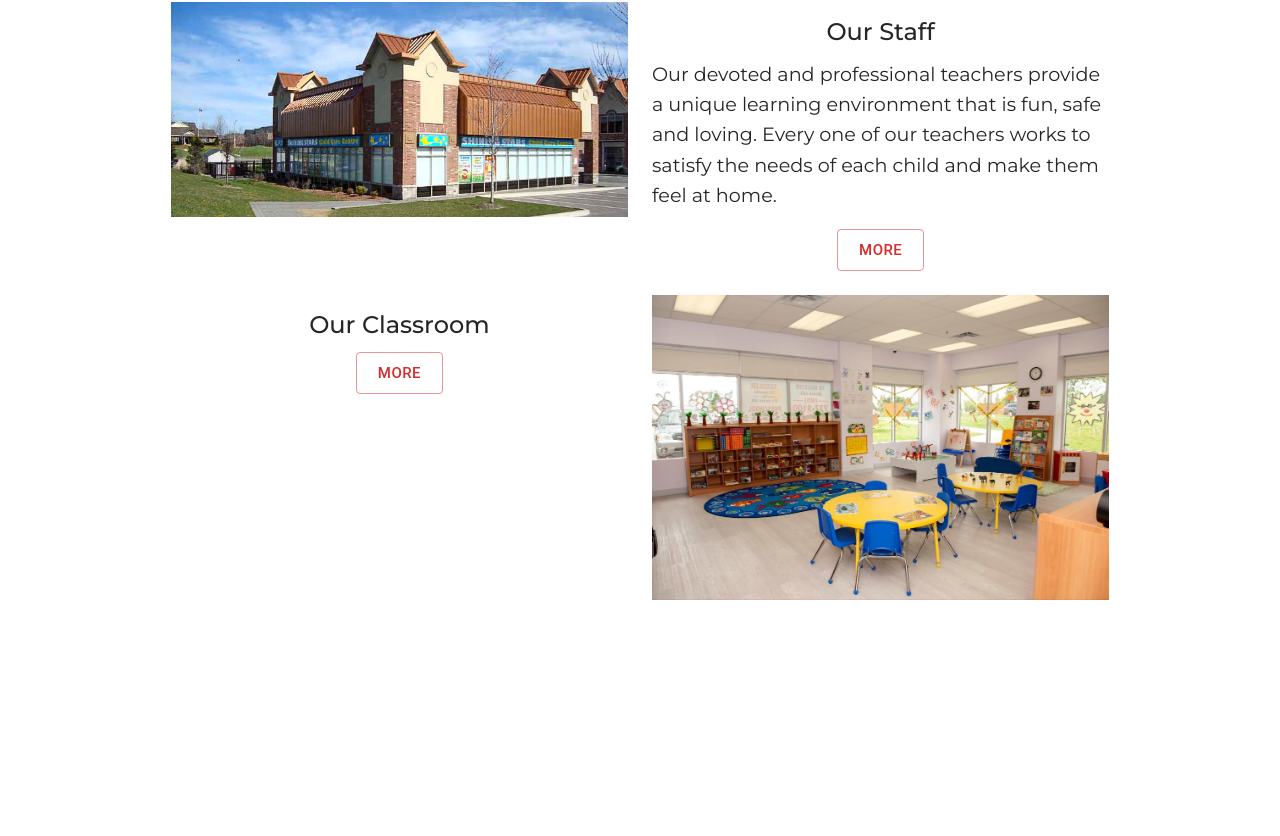
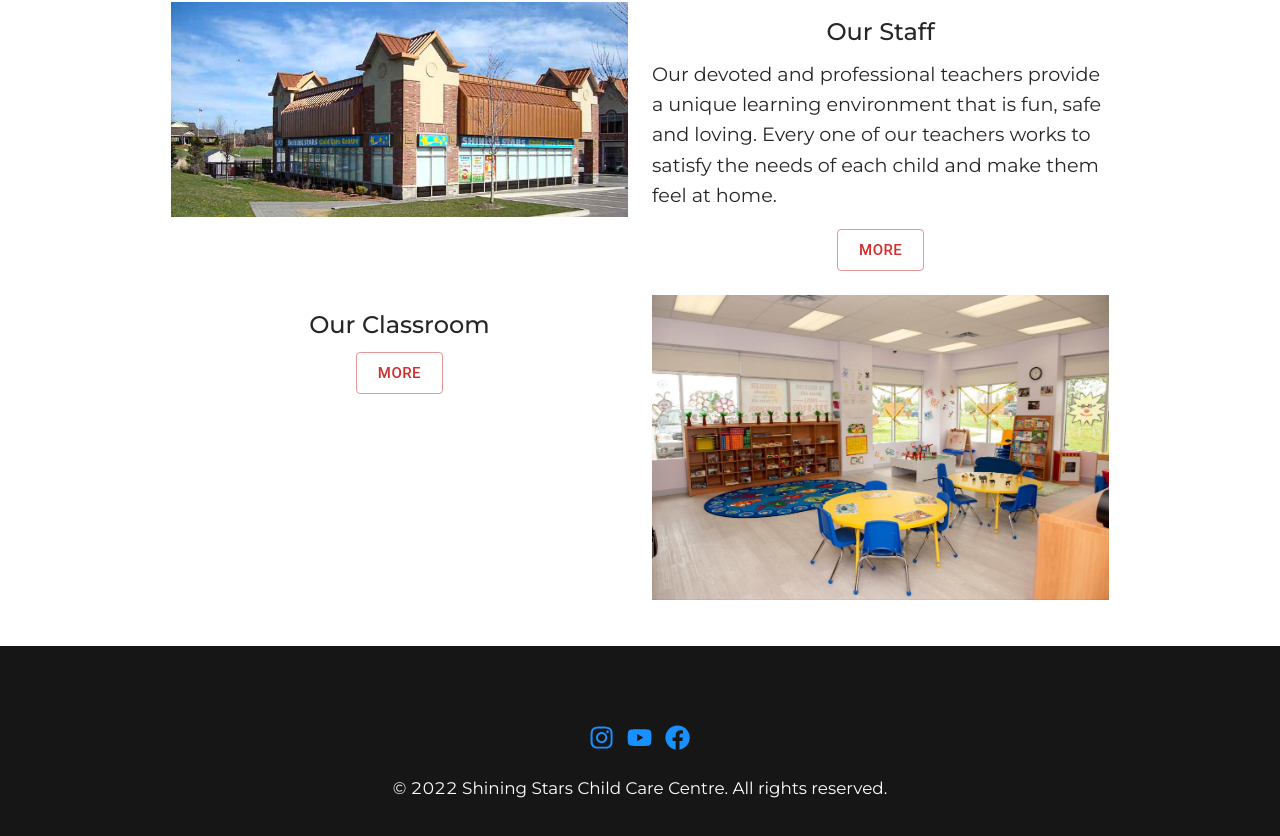
Before and after one commit to yuelinwen/shining-stars-childcare, a React (Create React App) app: page / in a window 1280 px wide. Shown: the part 3359-4195 px from the top of the page. Before the commit the page ends 4005 px from the top, so only its background shows below. Built offline with nearby package versions, Linux system fonts and the light colour scheme; the HTML template or start-up script is replaced by a standard one.

Commit message:
add footer, react-icon

```diff
--- a/package.json
+++ b/package.json
@@ -14,6 +14,7 @@
     "react": "^17.0.2",
     "react-bootstrap": "^2.2.1",
     "react-dom": "^17.0.2",
+    "react-icons": "^4.3.1",
     "react-router-dom": "^6.2.2",
     "react-scripts": "5.0.0",
     "sass": "^1.49.9",
--- a/src/App.js
+++ b/src/App.js
@@ -1,11 +1,14 @@
 import './App.css';
 import HomePage from './page/homepage';
 import NavbarComponent from './components/navbar';
+import FooterComponent from './components/footer';
+
 function App() {
   return (
     <>
       <NavbarComponent />
       <HomePage />
+      <FooterComponent />
     </>
   );
 }
--- /dev/null
+++ b/src/components/footer/index.jsx
@@ -0,0 +1,26 @@
+import React from "react";
+import "./styles.scss";
+import { FaInstagram, FaYoutube, FaFacebook } from "react-icons/fa";
+const FooterComponent = () => {
+  return (
+    <div className="footer-container">
+      <div className="footer-info">
+        <a href="">
+          {" "}
+          <FaInstagram />
+        </a>
+        <a href="">
+          {" "}
+          <FaYoutube />
+        </a>
+        <a href="">
+          {" "}
+          <FaFacebook />
+        </a>
+      </div>
+      <p> © 2022 Shining Stars Child Care Centre. All rights reserved.</p>
+    </div>
+  );
+};
+
+export default FooterComponent;
--- /dev/null
+++ b/src/components/footer/styles.scss
@@ -0,0 +1,28 @@
+.footer-container {
+  background-color: rgb(22, 22, 22);
+  color: white;
+  width: 100%;
+  height: auto;
+  text-align: center;
+  display: flex;
+  align-items: center;
+  justify-content: center;
+  flex-direction: column;
+
+  .footer-info {
+    font-size: 1.8em;
+    display: flex;
+    justify-content: space-between;
+    margin-top: 5vw;
+
+    a {
+      margin: 0.5vw;
+      text-decoration: none;
+    }
+  }
+  p {
+    margin-top: 1vw;
+    margin-bottom: 5vw;
+    font-size: 1.2em;
+  }
+}
--- a/src/components/map/index.jsx
+++ b/src/components/map/index.jsx
@@ -1,4 +1,5 @@
 import React from 'react';
+import "./styles.scss";
 
 const MapComponent = () => {
     return (
--- a/src/page/homepage/index.jsx
+++ b/src/page/homepage/index.jsx
@@ -3,8 +3,9 @@ import HeroComponent from "../../components/hero";
 import PhotoComponent from "../../components/photo";
 import MidInfoComponent from "../../components/information";
 import ProgramComponent from "../../components/program";
-import PostComponent  from "../../components/post";
+import PostComponent from "../../components/post";
 import NotificationComponent from "../../components/notification";
+import MapComponent from "../../components/map";
 const HomePage = () => {
   return (
     <>
@@ -14,6 +15,7 @@ const HomePage = () => {
       <ProgramComponent />
       <PhotoComponent />
       <PostComponent />
+      <MapComponent />
     </>
   );
 };
```
Also changed, not shown: src/components/map/styles.scss (added), 1 other file (tests, documents, lock files or other folders).
